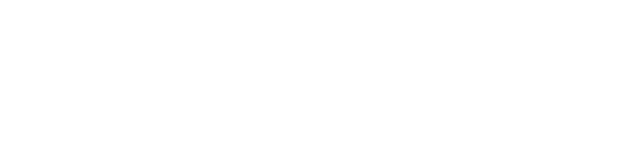
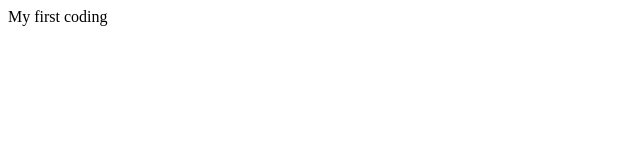
Before and after one commit to hirendranath/me2, a plain HTML site: page index.html in a window 1280 px wide. Shown: the whole page, without its empty margins (0-640 px from the left). Drawn offline with Linux system fonts and the light colour scheme.

Commit message:
my 2nd commit

```diff
--- a/index.html
+++ b/index.html
@@ -6,6 +6,6 @@
     <title>Module 5</title>
 </head>
 <body>
-
+    <div class="hiren">My first coding</div>
 </body>
 </html>
```
